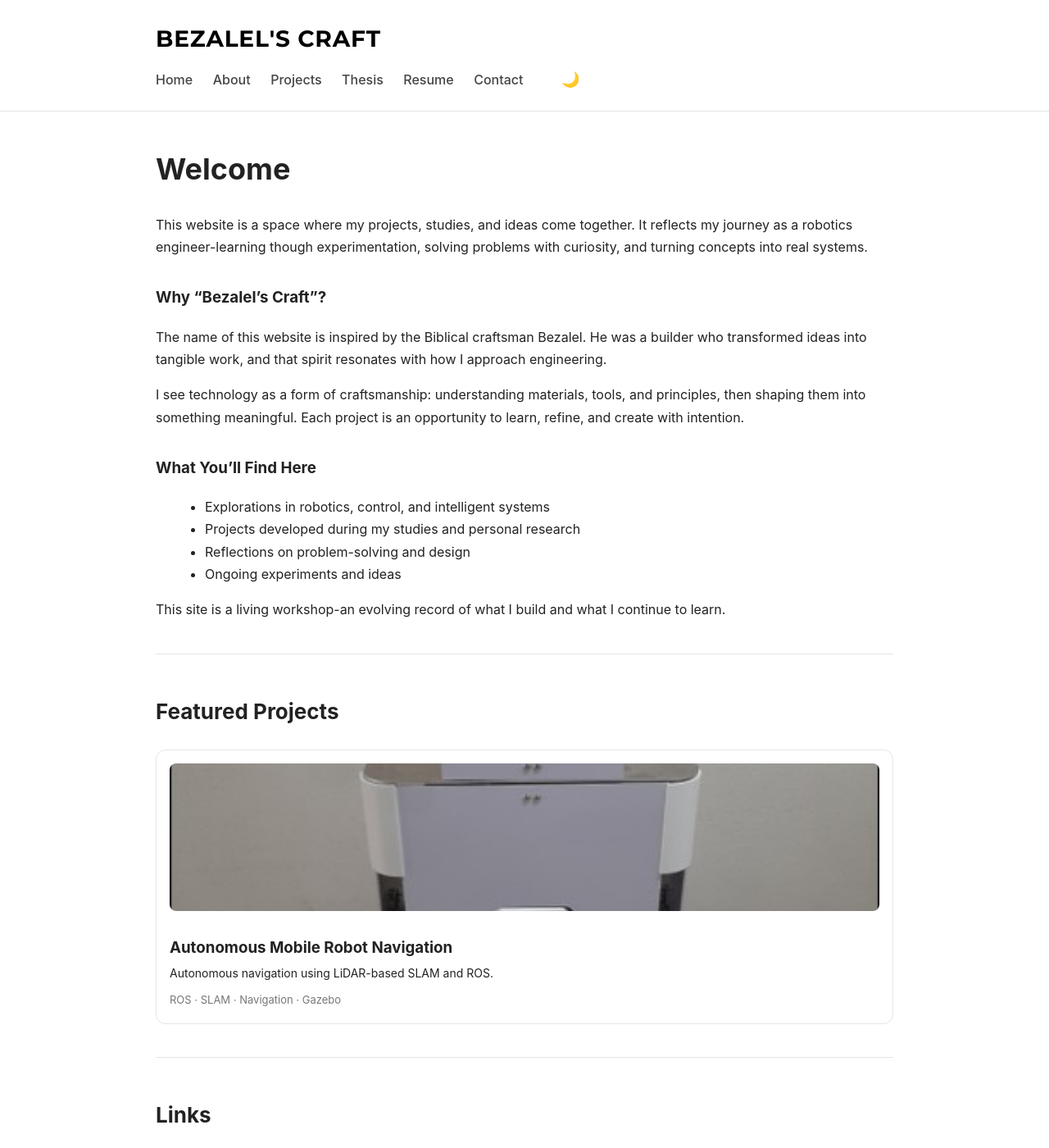
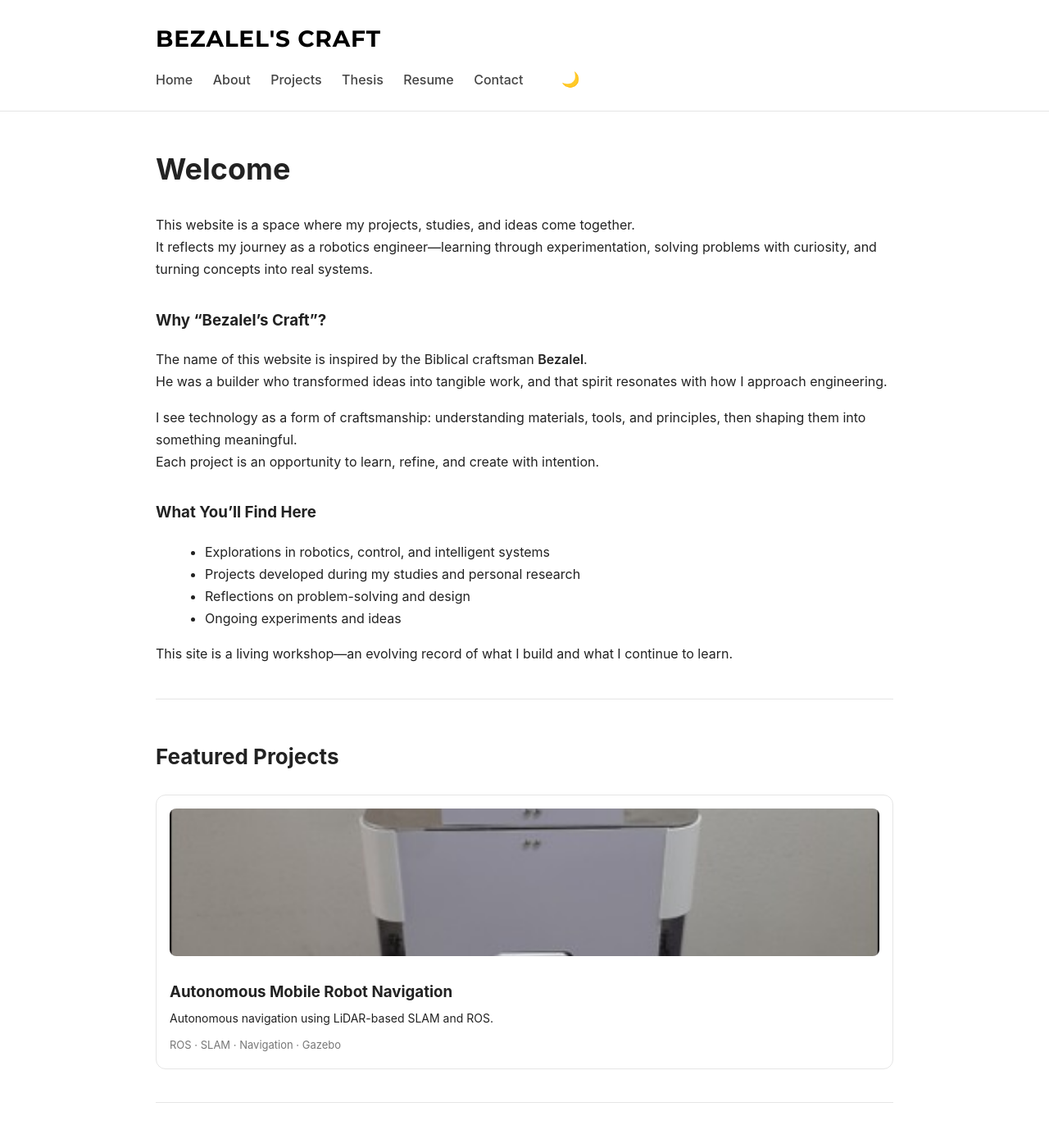
Before and after one commit to SUN1031/SUN1031.github.io, a Jekyll site: the page built from index.md, in a window 1280 px wide and 1400 px high. Shown: the whole window at 82% size. Built offline with Jekyll 4.4.1, drawn with Linux system fonts in a browser that asks for light colours; some of the changed text lies outside the part shown.

Commit message:
Update index.md

```diff
--- a/index.md
+++ b/index.md
@@ -5,23 +5,25 @@ title: Home
 
 # Welcome
 
-This website is a space where my projects, studies, and ideas come together. It reflects my journey as a robotics engineer-learning though experimentation, solving problems with curiosity, and turning concepts into real systems.
+This website is a space where my projects, studies, and ideas come together.
+It reflects my journey as a robotics engineer—learning through experimentation, solving problems with curiosity, and turning concepts into real systems.
 
-### Why "Bezalel's Craft"?
+### Why “Bezalel’s Craft”?
 
-The name of this website is inspired by the Biblical craftsman Bezalel. He was a builder who transformed ideas into tangible work, and that spirit resonates with how I approach engineering.
+The name of this website is inspired by the Biblical craftsman **Bezalel**.
+He was a builder who transformed ideas into tangible work, and that spirit resonates with how I approach engineering.
 
-I see technology as a form of craftsmanship: understanding materials, tools, and principles, then shaping them into something meaningful. Each project is an opportunity to learn, refine, and create with intention.
+I see technology as a form of craftsmanship: understanding materials, tools, and principles, then shaping them into something meaningful.
+Each project is an opportunity to learn, refine, and create with intention.
 
-### What You'll Find Here
+### What You’ll Find Here
 
 - Explorations in robotics, control, and intelligent systems
 - Projects developed during my studies and personal research
 - Reflections on problem-solving and design
 - Ongoing experiments and ideas
 
-
-This site is a living workshop-an evolving record of what I build and what I continue to learn.
+This site is a living workshop—an evolving record of what I build and what I continue to learn.
 
 ---
 
```
Also changed, not shown: other parts of index.md (+3 -3 lines).
